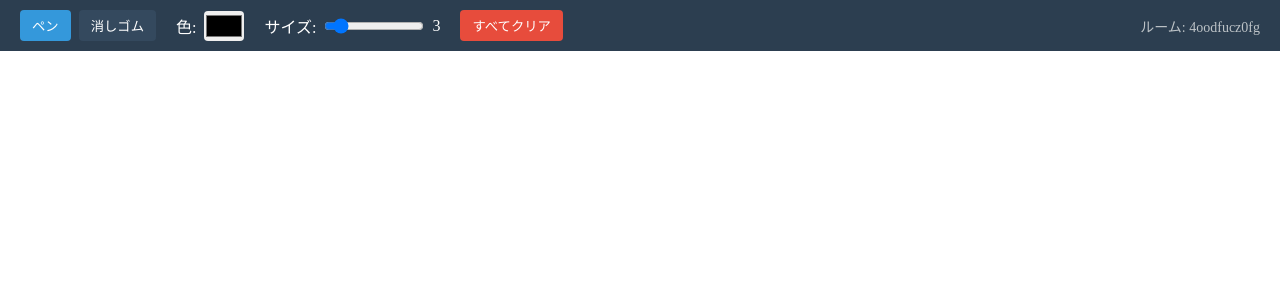
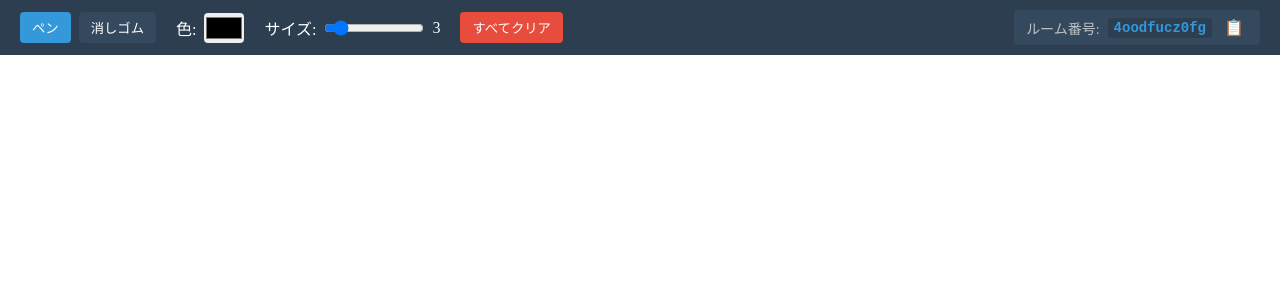
Before and after one commit to KAMEchan01/whiteboard-app, a React (Create React App) app in the folder client/: page / in a window 1280 px wide. Both pictures are taken after a click on the button "新しいルーム作成". Shown: the top 300 px of the page. Built offline with nearby package versions, Linux system fonts and the light colour scheme; no server answers.

Commit message:
Fix canvas resize issue and improve room number display
- Add stroke state management to preserve drawings on resize
- Improve room number display with copy functionality
- Add better styling for room info section

```diff
--- a/client/src/components/Whiteboard.css
+++ b/client/src/components/Whiteboard.css
@@ -64,6 +64,40 @@
   margin-left: auto;
   font-size: 14px;
   color: #bdc3c7;
+  display: flex;
+  align-items: center;
+  gap: 8px;
+  background-color: #34495e;
+  padding: 6px 12px;
+  border-radius: 4px;
+}
+
+.room-label {
+  font-weight: normal;
+  color: #bdc3c7;
+}
+
+.room-id {
+  font-weight: bold;
+  color: #3498db;
+  font-family: monospace;
+  background-color: #2c3e50;
+  padding: 2px 6px;
+  border-radius: 3px;
+}
+
+.copy-btn {
+  background: transparent;
+  border: none;
+  font-size: 16px;
+  cursor: pointer;
+  padding: 2px 4px;
+  border-radius: 3px;
+  transition: background-color 0.2s;
+}
+
+.copy-btn:hover {
+  background-color: #3498db;
 }
 
 canvas {
@@ -90,7 +124,16 @@ canvas {
   .room-info {
     font-size: 12px;
     margin-left: 0;
+    margin-top: 8px;
     width: 100%;
-    text-align: center;
+    justify-content: center;
+  }
+
+  .room-id {
+    font-size: 11px;
+  }
+
+  .copy-btn {
+    font-size: 14px;
   }
 }
--- a/client/src/components/Whiteboard.js
+++ b/client/src/components/Whiteboard.js
@@ -9,6 +9,7 @@ const Whiteboard = ({ roomId }) => {
   const [tool, setTool] = useState('pen');
   const [color, setColor] = useState('#000000');
   const [size, setSize] = useState(3);
+  const [strokes, setStrokes] = useState([]);
 
   useEffect(() => {
     const serverUrl = process.env.REACT_APP_SERVER_URL || 'http://localhost:3001';
@@ -17,26 +18,35 @@ const Whiteboard = ({ roomId }) => {
 
     newSocket.emit('join-room', roomId);
 
-    newSocket.on('room-state', (strokes) => {
+    newSocket.on('room-state', (receivedStrokes) => {
+      setStrokes(receivedStrokes);
       const canvas = canvasRef.current;
+      if (canvas) {
         const ctx = canvas.getContext('2d');
         ctx.clearRect(0, 0, canvas.width, canvas.height);
 
-      strokes.forEach(stroke => {
+        receivedStrokes.forEach(stroke => {
           drawStroke(ctx, stroke);
         });
+      }
     });
 
     newSocket.on('new-stroke', (stroke) => {
+      setStrokes(prev => [...prev, stroke]);
       const canvas = canvasRef.current;
+      if (canvas) {
         const ctx = canvas.getContext('2d');
         drawStroke(ctx, stroke);
+      }
     });
 
     newSocket.on('board-cleared', () => {
+      setStrokes([]);
       const canvas = canvasRef.current;
+      if (canvas) {
         const ctx = canvas.getContext('2d');
         ctx.clearRect(0, 0, canvas.width, canvas.height);
+      }
     });
 
     return () => {
@@ -46,20 +56,33 @@ const Whiteboard = ({ roomId }) => {
 
   useEffect(() => {
     const canvas = canvasRef.current;
-    const ctx = canvas.getContext('2d');
+    if (!canvas) return;
 
     const resizeCanvas = () => {
+      const imageData = canvas.getContext('2d').getImageData(0, 0, canvas.width, canvas.height);
+      canvas.width = window.innerWidth;
+      canvas.height = window.innerHeight - 60;
+
+      const ctx = canvas.getContext('2d');
+      ctx.putImageData(imageData, 0, 0);
+
+      strokes.forEach(stroke => {
+        drawStroke(ctx, stroke);
+      });
+    };
+
+    const initialResize = () => {
       canvas.width = window.innerWidth;
       canvas.height = window.innerHeight - 60;
     };
 
-    resizeCanvas();
+    initialResize();
     window.addEventListener('resize', resizeCanvas);
 
     return () => {
       window.removeEventListener('resize', resizeCanvas);
     };
-  }, []);
+  }, [strokes]);
 
   const drawStroke = (ctx, stroke) => {
     if (stroke.points.length < 2) return;
@@ -114,6 +137,7 @@ const Whiteboard = ({ roomId }) => {
 
   const stopDrawing = () => {
     if (isDrawing && socket && currentStroke.points.length > 1) {
+      setStrokes(prev => [...prev, currentStroke]);
       socket.emit('draw-stroke', {
         roomId,
         stroke: currentStroke
@@ -177,7 +201,15 @@ const Whiteboard = ({ roomId }) => {
         </div>
 
         <div className="room-info">
-          ルーム: {roomId}
+          <span className="room-label">ルーム番号:</span>
+          <span className="room-id">{roomId}</span>
+          <button
+            className="copy-btn"
+            onClick={() => navigator.clipboard.writeText(roomId)}
+            title="ルーム番号をコピー"
+          >
+            📋
+          </button>
         </div>
       </div>
 
```
Lines whose indentation alone changed are shown as unchanged.
